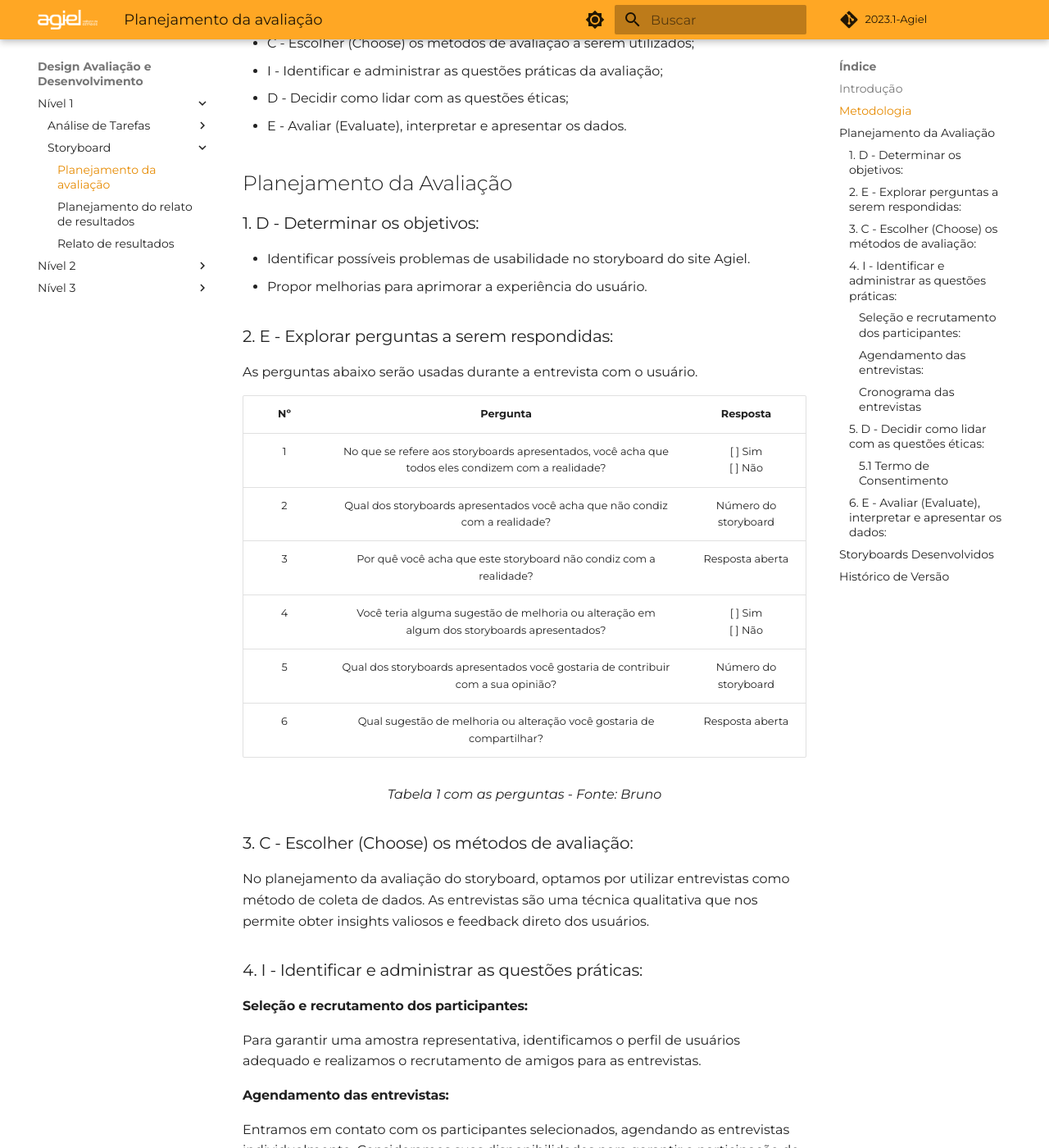
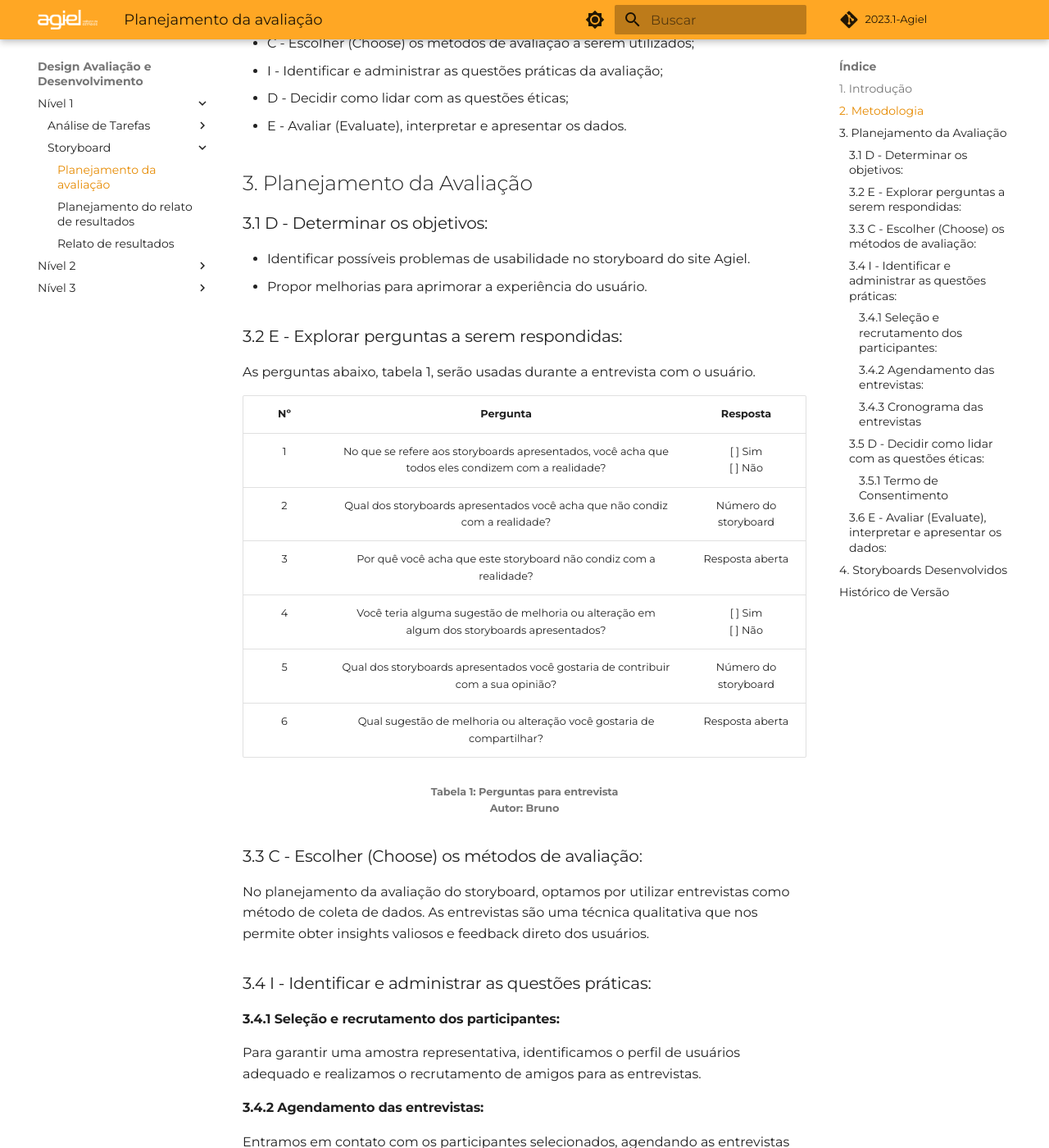
Before and after one commit to Interacao-Humano-Computador/2023.1-Agiel, an MkDocs documentation site: the page built from docs/desenvolvimento/storyboard/planejamento_avaliacao_storyboard.md, in a window 1280 px wide and 1400 px high, scrolled down 592 px. Shown: the whole window at 82% size. Built offline with MkDocs 1.6.1 and Material for MkDocs 9.7.7, drawn with Linux system fonts in a browser that asks for light colours; some web fonts are replaced; comment, search, counter and statistics services are not loaded; some of the changed text lies outside the part shown.

Commit message:
Padronização dos artefatos do storyboard

```diff
--- a/docs/desenvolvimento/storyboard/planejamento_avaliacao_storyboard.md
+++ b/docs/desenvolvimento/storyboard/planejamento_avaliacao_storyboard.md
@@ -1,9 +1,9 @@
 # Planejamento da avaliação - Storyboard
 
-## Introdução
+## 1. Introdução
 Este documento apresenta o planejamento da avaliação do storyboard do site Agiel. O objetivo da avaliação é identificar possíveis melhorias no design e na usabilidade do storyboard, a fim de otimizar a experiência do usuário. A avaliação será conduzida utilizando a framework DECIDE, que oferece uma estrutura sistemática para a análise e avaliação de interfaces digitais.
 
-## Metodologia
+## 2. Metodologia
 A metodologia utilizada nesta avaliação seguirá a framework DECIDE, que é composta por seis etapas distintas:
 
 - D - Determinar os objetivos da avaliação dos storyboards;
@@ -13,15 +13,15 @@ A metodologia utilizada nesta avaliação seguirá a framework DECIDE, que é co
 - D - Decidir como lidar com as questões éticas;
 - E - Avaliar (Evaluate), interpretar e apresentar os dados.
 
-## Planejamento da Avaliação
+## 3. Planejamento da Avaliação
 
-### 1. D - Determinar os objetivos:
+### 3.1 D - Determinar os objetivos:
  - Identificar possíveis problemas de usabilidade no storyboard do site Agiel.
  - Propor melhorias para aprimorar a experiência do usuário.
 
-### 2. E - Explorar perguntas a serem respondidas:
+### 3.2 E - Explorar perguntas a serem respondidas:
 
-As perguntas abaixo serão usadas durante a entrevista com o usuário.
+As perguntas abaixo, tabela 1, serão usadas durante a entrevista com o usuário.
 
 | Nº |                                             Pergunta                                              |        Resposta         |
 |:--:|:-------------------------------------------------------------------------------------------------:|:-----------------------:|
@@ -31,33 +31,38 @@ As perguntas abaixo serão usadas durante a entrevista com o usuário.
 | 4  |    Você teria alguma sugestão de melhoria ou alteração em algum dos storyboards apresentados?     | [ ] Sim <br>[ ] Não<br> |
 | 5  |         Qual dos storyboards apresentados você gostaria de contribuir com a sua opinião?          |  Número do storyboard   |
 | 6  |               Qual sugestão de melhoria ou alteração você gostaria de compartilhar?               |     Resposta aberta     |
+<h6 align = "center"> Tabela 1: Perguntas para entrevista
+<br> Autor: Bruno  </h6>
 
-<figcaption align="center">Tabela 1 com as perguntas - Fonte: Bruno</figcaption>
-
-### 3. C - Escolher (Choose) os métodos de avaliação:
+### 3.3 C - Escolher (Choose) os métodos de avaliação:
 No planejamento da avaliação do storyboard, optamos por utilizar entrevistas como método de coleta de dados. As entrevistas são uma técnica qualitativa que nos permite obter insights valiosos e feedback direto dos usuários.
 
-### 4. I - Identificar e administrar as questões práticas:
+### 3.4 I - Identificar e administrar as questões práticas:
 
-#### Seleção e recrutamento dos participantes:
+#### 3.4.1 Seleção e recrutamento dos participantes:
 Para garantir uma amostra representativa, identificamos o perfil de usuários adequado e realizamos o recrutamento de amigos para as entrevistas.
 
-#### Agendamento das entrevistas:
+#### 3.4.2 Agendamento das entrevistas:
 Entramos em contato com os participantes selecionados, agendando as entrevistas individualmente. Consideramos suas disponibilidades para garantir a participação de todos.
 
-#### Cronograma das entrevistas
+#### 3.4.3 Cronograma das entrevistas
+
+A Tabela 2 registra o cronograma das entrevistas
 
 | Data  | Horário | Local  |         Atividade          | Entrevistador(es) | Entrevistado(s)  |
 |:-----:|:-------:|:------:|:--------------------------:|:-----------------:|:----------------:|
 | 26/05 |  19:30  | Remoto | Realização do teste piloto |    Ana Beatriz    |      Bruno       |
 | 26/05 |  20:00  | Remoto |  Realização da entrevista  |    Ana Beatriz    | Danielle Barbosa |
 | 26/05 |  20:00  | Remoto |  Realização da entrevista  |       Bruno       |  Pedro Siqueira  |
-<figcaption align="center">Tabela 2 - Fonte: Ana Beatriz e Bruno</figcaption>
 
-### 5. D - Decidir como lidar com as questões éticas:
+<h6 align = "center"> Tabela 2: Cronograma das entrevistas
+<br> Autor: Ana Beatriz e Bruno  </h6>
+
+
+### 3.5 D - Decidir como lidar com as questões éticas:
 Elaboramos um Termo de Consentimento. Esse termo tem como objetivo garantir a proteção dos participantes e o cumprimento dos princípios éticos ao conduzir a avaliação.
 
-#### 5.1 Termo de Consentimento
+#### 3.5.1 Termo de Consentimento
 
 <p align="justify">
 Para a realização das entrevistas, os entrevistados devem ler e concordar com o seguinte termo de consentimento:
@@ -81,11 +86,11 @@ Dessa forma, gostaríamos que você pronunciasse em alto e bom som:
 </p>
 <b>Eu, [nome do entrevistado], aceito os termos e dou meu consentimento para a realização da entrevista.</b>
 
-### 6. E - Avaliar (Evaluate), interpretar e apresentar os dados:
+### 3.6 E - Avaliar (Evaluate), interpretar e apresentar os dados:
 
 Com base na análise dos dados, identificaremos padrões, tendências e insights relevantes para aprimorar o storyboard. Os resultados seram interpretados e organizados de forma clara e concisa, e uma apresentação dos principais pontos será preparada.
 
-## Storyboards Desenvolvidos
+## 4. Storyboards Desenvolvidos
 As imagens 1 - 5 são os storyboards feitos pela equipe.
 ![](./img/storyboard-1.jpg)
 <figcaption align="center">Imagem 1 - Storyboard Canditadar a uma vaga. Fonte: Ana Beatriz</figcaption>
@@ -106,9 +111,14 @@ As imagens 1 - 5 são os storyboards feitos pela equipe.
 <figcaption align="center">Imagem 6 - Storyboard Atualização de currículo. Fonte: Carlos Daniel</figcaption>
 
 ## Histórico de Versão
+A Tabela 3 registra o histórico de versão desse documento.
 
 | Versão |    Data    |                  Descrição                   |  Autor(es)  | Revisor(es) |
 |:------:|:----------:|:--------------------------------------------:|:-----------:|:-----------:|
 | `1.0`  | 22/05/2023 |             Criação do documento             | Ana Beatriz |    Bruno    |
 | `1.1`  | 22/05/2023 | Adição do termo de consentimento e perguntas |    Bruno    | Ana Beatriz |
 | `1.2`  | 03/06/2023 | Adição de um novo storyboard |    Carlos   | Ana Beatriz |
+
+
+<h6 align = "center"> Tabela 3: Histórico de Versões
+<br> Autor: Ana Beatriz </h6>
```
Also changed, not shown: docs/desenvolvimento/storyboard/planejamento_relato_avaliacao_storyboard.md (+7 -5 lines), docs/desenvolvimento/storyboard/relatos_storyboard.md (+16 -14 lines).
